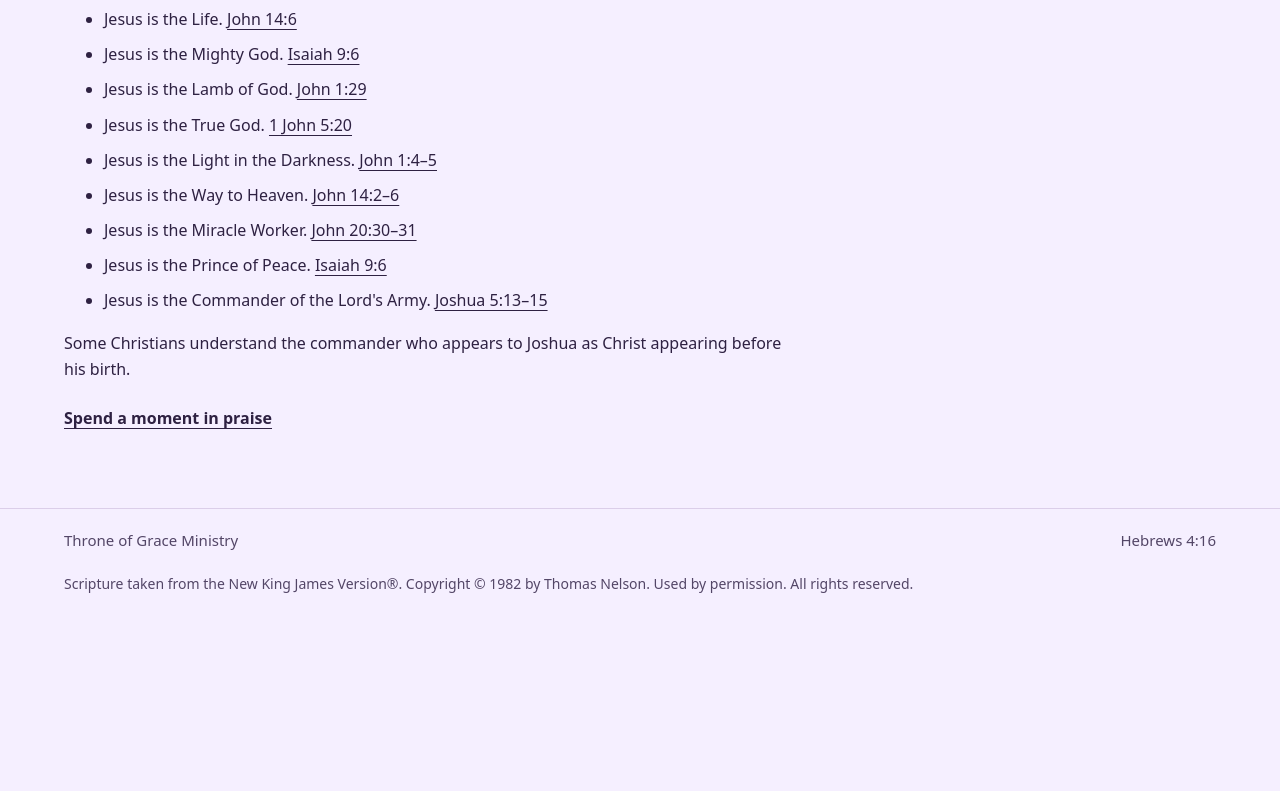
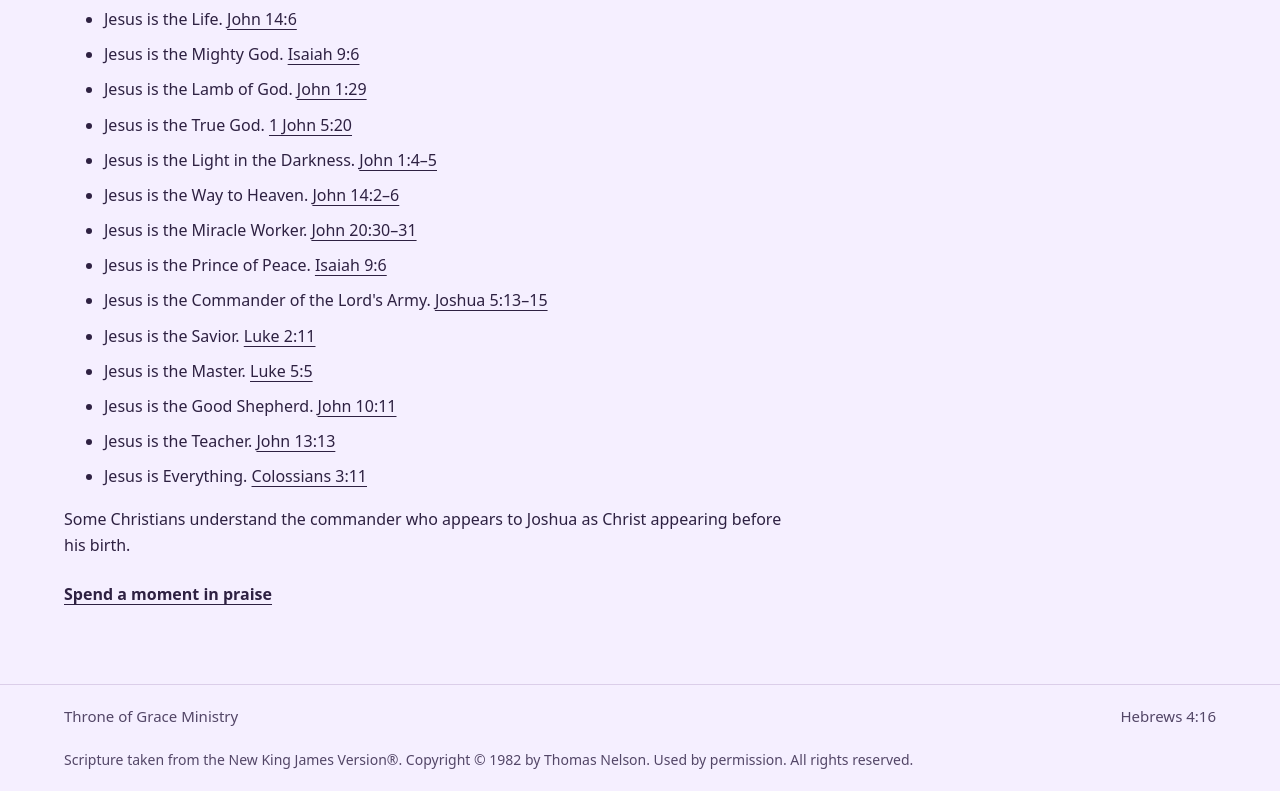
Before and after one commit to queenyj/ThroneofGraceMinistry, an Astro site: page /about-god in a window 1280 px wide. Shown: the part 1145-1936 px from the top of the page. Before the commit the page ends 1760 px from the top, so only its background shows below. Built offline with nearby package versions, Linux system fonts and the light colour scheme; Astro itself is replaced by a stand-in of ours.

Commit message:
Add five statements about Jesus with Scripture references

```diff
--- a/src/pages/about-god.astro
+++ b/src/pages/about-god.astro
@@ -18,6 +18,11 @@ const statements = [
   { text: 'Jesus is the Miracle Worker.', reference: 'John 20:30–31' },
   { text: 'Jesus is the Prince of Peace.', reference: 'Isaiah 9:6' },
   { text: "Jesus is the Commander of the Lord's Army.", reference: 'Joshua 5:13–15' },
+  { text: 'Jesus is the Savior.', reference: 'Luke 2:11' },
+  { text: 'Jesus is the Master.', reference: 'Luke 5:5' },
+  { text: 'Jesus is the Good Shepherd.', reference: 'John 10:11' },
+  { text: 'Jesus is the Teacher.', reference: 'John 13:13' },
+  { text: 'Jesus is Everything.', reference: 'Colossians 3:11' },
 ];
 ---
 <Site title="About God" description="Explore what the Bible says about God’s love, grace, and nearness.">
```
